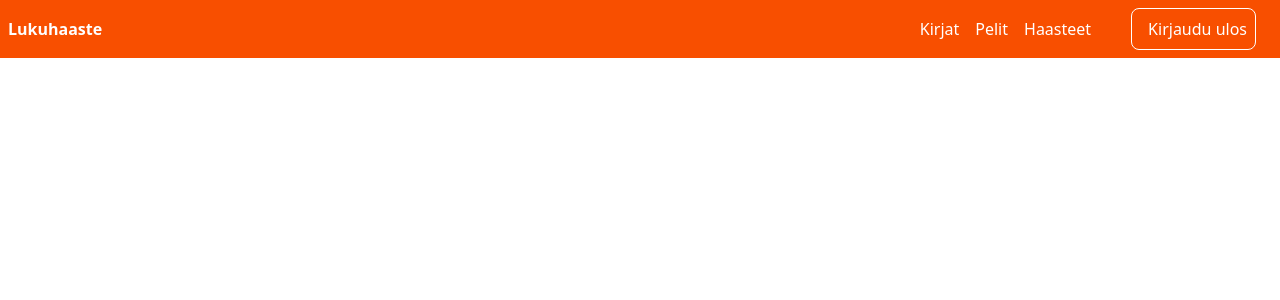
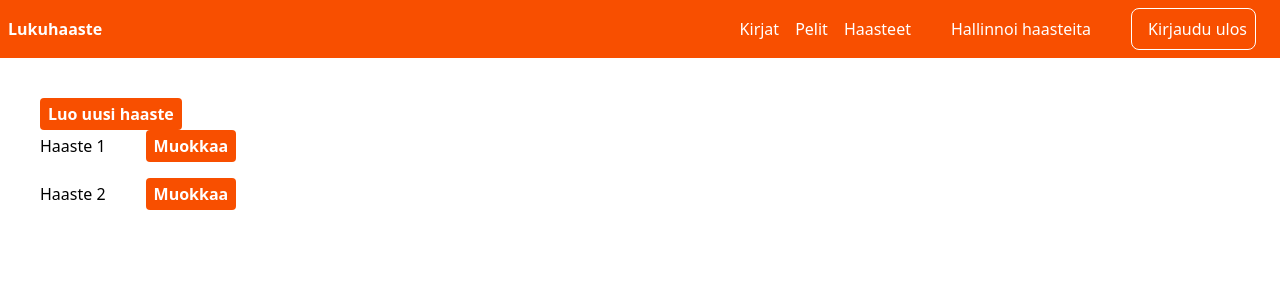
Before and after one commit to Exaltead/helmet-tool, a Vue app in the folder frontend/: page /manageChallenges in a window 1280 px wide. Shown: the top 300 px of the page. Built offline with nearby package versions, Linux system fonts and the light colour scheme; sample sign-in values are in the browser's storage.

Commit message:
feat: added ui for editing challenges

```diff
--- a/frontend/package.json
+++ b/frontend/package.json
@@ -14,6 +14,8 @@
   },
   "dependencies": {
     "@headlessui/vue": "^1.7.23",
+    "jwt-decode": "^4.0.0",
+    "uuid": "^11.1.0",
     "vue": "^3.5.13",
     "vue-router": "^4.5.0",
     "zod": "^3.24.2"
--- /dev/null
+++ b/frontend/src/components/ChallengeManagement/EditChallenge.vue
@@ -0,0 +1,109 @@
+<script lang="ts" setup>
+import type { Challenge } from '@/models/challenge';
+import { computed, ref } from 'vue';
+import TextInput from '../basics/TextInput.vue';
+import { v4 } from 'uuid';
+import IconPlus from "@/components/icons/IconPlus.vue"
+import IconBack from '@/components/icons/IconBack.vue';
+import BrandedButton from '../basics/BrandedButton.vue';
+const { target } = defineProps<{ target: Challenge | undefined }>()
+
+function createEditTarget(): Challenge {
+  if (target === undefined) {
+    return {
+      id: "",
+      name: "",
+      questions: [],
+      status: "active",
+      targetMedia: "Book"
+    }
+  } else {
+    return target
+  }
+}
+const emit = defineEmits<{
+  (e: "submitComplete", id: string): void
+  (e: "close"): void
+}>()
+const isSubmitting = ref(false)
+
+const editTarget = ref<Challenge>(createEditTarget())
+const activeCheckBox = ref(editTarget.value.status === "active")
+
+
+const selectOptions = computed(() => {
+  return [...Array(editTarget.value.questions.length ?? 0).keys()]
+
+})
+
+function addNewQuestion() {
+  const newQuestion = {
+    id: v4(),
+    question: "",
+    number: editTarget.value.questions.length
+  }
+  editTarget.value.questions.push(newQuestion)
+}
+
+function submit() {
+  if (editTarget.value === undefined) {
+    return
+  }
+
+  isSubmitting.value = true
+  // Simulate an API call
+  setTimeout(() => {
+    isSubmitting.value = false
+    emit("submitComplete", editTarget.value.id)
+  }, 2000)
+}
+
+</script>
+
+<template>
+  <div class="p-2">
+    <button :onClick="() => emit('close')" class="top-0 left-0 relative">
+      <IconBack class="text-brand-primary w-8 h-fit cursor-pointer" />
+    </button>
+    <div class="px-10 bg-white shadow-lg rounded px-4 py-2 bg-light-gray">
+      <div class="flex flex-col gap-4">
+        <div class="flex flex-row gap-4 justify-between items-center">
+          <TextInput class="basis-4/5" v-model="editTarget.name" name="Nimi" label="Haasteen nimi" />
+          <BrandedButton text="Tallenna" :onClick="submit" class="h-fit" :isSubmitting="isSubmitting"/>
+        </div>
+        <div class="flex flex-row gap-4">
+          <label for="kind"> Haasteeseen soveltuvat: </label>
+          <select name="kind" v-model="editTarget.targetMedia">
+            <option value="Book">Kirja</option>
+          </select>
+        </div>
+
+        <div class="flex flex-row gap-4">
+          <input type="checkbox" v-model="activeCheckBox" name="active" />
+          <label for="active">Aktiivinen</label>
+        </div>
+
+        <h2>Kysymykset</h2>
+        <ul class="flex flex-col gap-2">
+          <li v-for="question in editTarget.questions" :key="question.id" class="bg-white shadow-lg rounded px-4 py-2">
+            <TextInput v-model="question.question" name="kysymys" label="Kysymys" />
+            <div class="flex flex-row gap-4">
+              <label for="number">Järjestysnumero</label>
+              <select name="number" v-model="question.number">
+                <option v-for="option in selectOptions" :key="option" :value="option">
+                  {{ option + 1 }}
+                </option>
+              </select>
+            </div>
+          </li>
+          <button class="mt-4 ml-4 w-full rounded h-full flex justify-center cursor-pointer bg-brand-primary"
+            :onClick="addNewQuestion">
+            <IconPlus class="w-10 text-white"></IconPlus>
+          </button>
+        </ul>
+      </div>
+    </div>
+
+  </div>
+
+</template>
--- /dev/null
+++ b/frontend/src/components/ChallengeManagement/ManageChallenges.vue
@@ -0,0 +1,29 @@
+<script lang="ts" setup>
+import type { Challenge } from '@/models/challenge';
+import BrandedButton from '../basics/BrandedButton.vue';
+
+const { challenges } = defineProps<{ challenges: Challenge[] }>();
+const emit = defineEmits<{
+  (e: 'edit-challenge', challenge: Challenge): void;
+  (e: 'create-challenge'): void;
+}>();
+
+function handleEdit(challenge: Challenge): void {
+  emit('edit-challenge', challenge);
+}
+</script>
+
+<template>
+  <div class="p-10">
+    <BrandedButton text="Luo uusi haaste" :onClick="() => emit('create-challenge')" />
+    <ul class="flex flex-col gap-4">
+      <li v-for="challenge in challenges" :key="challenge.id">
+        <div class="flex flex-row gap-10 items-center ">
+          <span>{{ challenge.name }}</span>
+          <BrandedButton text="Muokkaa" :onClick="() => { handleEdit(challenge) }" />
+        </div>
+
+      </li>
+    </ul>
+  </div>
+</template>
--- a/frontend/src/components/EntryListing/EntryListing.vue
+++ b/frontend/src/components/EntryListing/EntryListing.vue
@@ -60,7 +60,7 @@ function closeModals(): void {
             <IconPlus class="w-20 text-white"></IconPlus>
           </button>
         </div>
-        <div v-for="entry in listItems" :key="entry.id" class=" bg-white shadow-lg rounded ">
+        <div v-for="entry in listItems" :key="entry.id" class="bg-white shadow-lg rounded">
           <RouterLink :to="{ name: 'libraryItem', params: { id: entry.id } }">
             <div class="flex flex-col h-full w-full cursor-pointer p-10">
               <p>{{ entry.name }}</p>
--- a/frontend/src/components/NavBar.vue
+++ b/frontend/src/components/NavBar.vue
@@ -24,7 +24,7 @@ const showNavLinks = computed(() => {
   return router.currentRoute.value.name !== "login"
 })
 
-function doLogout(){
+function doLogout() {
   clearTokens()
   navOpen.value = false
   router.push({ name: "login" })
@@ -43,10 +43,15 @@ function doLogout(){
 
 
     <div class="left-0 md:static absolute md:w-auto bg-brand-primary w-full" :class="navClassName">
-      <div class="md:flex md:flex-row p-4 md:py-0 md:gap-10">
+      <div class="md:flex md:flex-row p-4 md:py-0 md:gap-10 items-center">
         <ul class="md:flex md:items-center gap-4 ">
           <li class="text-white" v-for="link in links" :key="link"> {{ link }}</li>
         </ul>
+        <div class="h-fit">
+          <RouterLink :to="{ name: 'manageChallenges' }" class="text-white">
+            <span class="cursor-pointer">Hallinnoi haasteita</span>
+          </RouterLink>
+        </div>
 
 
         <div class="mt-10 md:mt-0 md:pl-4 text-white border w-fit p-2 rounded-lg">
--- /dev/null
+++ b/frontend/src/models/challenge.ts
@@ -0,0 +1,11 @@
+import { z } from "zod"
+import { questionSchema } from "./question"
+
+export const challengeSchema = z.object({
+  id: z.string(),
+  name: z.string(),
+  status: z.enum(["active", "inactive"]),
+  targetMedia: z.enum(["Book"]),
+  questions: questionSchema.array(),
+})
+export type Challenge = z.infer<typeof challengeSchema>
--- a/frontend/src/models/question.ts
+++ b/frontend/src/models/question.ts
@@ -3,6 +3,7 @@ import { z } from "zod"
 export const questionSchema = z.object({
   id: z.string(),
   question: z.string(),
+  number: z.number(),
 })
 
 export type Question = z.infer<typeof questionSchema>
--- a/frontend/src/router/index.ts
+++ b/frontend/src/router/index.ts
@@ -3,6 +3,7 @@ import EntryListingView from "@/views/EntryListingView.vue"
 import EntryView from "@/views/EntryView.vue"
 import LoginView from "@/views/LoginView.vue"
 import { isLoggedIn } from "@/modules/auth-store"
+import ChallengeManagementView from "@/views/ChallengeManagementView.vue"
 
 const router = createRouter({
   history: createWebHistory(import.meta.env.BASE_URL),
@@ -22,6 +23,11 @@ const router = createRouter({
       name: "login",
       component: LoginView,
     },
+    {
+      path: "/manageChallenges",
+      name: "manageChallenges",
+      component: ChallengeManagementView,
+    },
   ],
 })
 
--- /dev/null
+++ b/frontend/src/views/ChallengeManagementView.vue
@@ -0,0 +1,89 @@
+<script lang="ts" setup>
+import BrandedButton from '@/components/basics/BrandedButton.vue';
+import EditChallenge from '@/components/ChallengeManagement/EditChallenge.vue';
+import ManageChallenges from '@/components/ChallengeManagement/ManageChallenges.vue';
+import type { Challenge } from '@/models/challenge';
+import { ref } from 'vue';
+
+// Mockup data for challenges
+const data: Challenge[] = [
+  {
+    id: "1",
+    name: 'Haaste 1',
+    questions: [
+      {
+        id: "1",
+        question: "Oliko hyvä kirja?",
+        number: 0
+      },
+      {
+        id: "2",
+        question: "Sisälsikö kettuja?",
+        number: 1
+      },
+      {
+        id: "3",
+        question: "Oliko LimaMetroja?",
+        number: 2
+      }
+
+    ],
+    status: 'active',
+    targetMedia: "Book"
+  },
+  {
+    id: "2",
+    name: 'Haaste 2',
+    questions: [
+      {
+        id: "1",
+        question: "Oliko huono kirja?",
+        number: 0
+      },
+      {
+        id: "2",
+        question: "Sisälsikö mursuja?",
+        number: 1
+      },
+      {
+        id: "3",
+        question: "Oliko limasieniä?",
+        number: 2
+      }
+
+    ],
+    status: 'active',
+    targetMedia: "Book"
+  }
+];
+
+const isEditing = ref(false);
+const selectedItem = ref<Challenge | undefined>(undefined);
+
+function handleEdit(challenge: Challenge): void {
+  selectedItem.value = challenge;
+  isEditing.value = true;
+}
+function handleCreate(): void {
+  selectedItem.value = undefined;
+  isEditing.value = true;
+}
+function handleClose(): void {
+  isEditing.value = false;
+  selectedItem.value = undefined;
+}
+function handleSubmitComplete(): void {
+  isEditing.value = false;
+  selectedItem.value = undefined;
+}
+</script>
+
+<template>
+  <div class="">
+    <EditChallenge v-if="isEditing" :target="data[0]" @submitComplete="(id) => { handleSubmitComplete() }"
+      @close="handleClose" />
+    <ManageChallenges v-else :challenges="data" @edit-challenge="(challenge) => handleEdit(challenge)"
+      @create-challenge="handleCreate" />
+
+  </div>
+</template>
```
Also changed, not shown: 1 other file (tests, documents, lock files or other folders).
